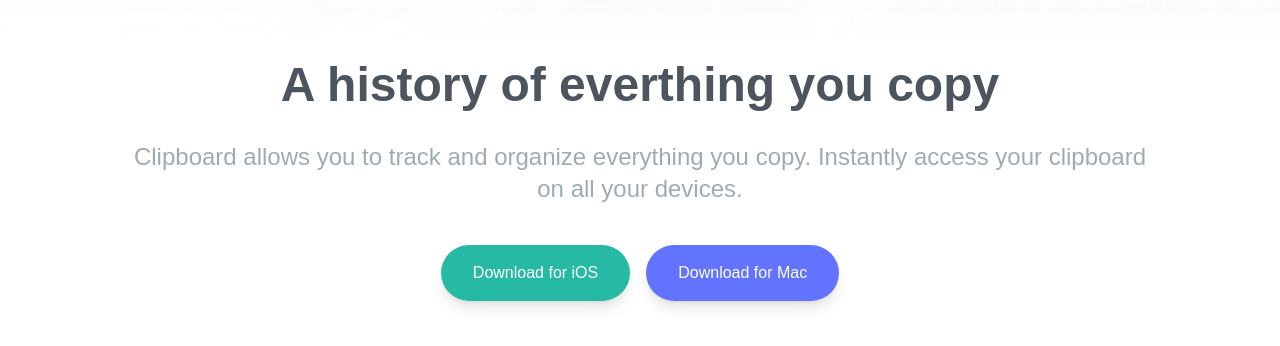
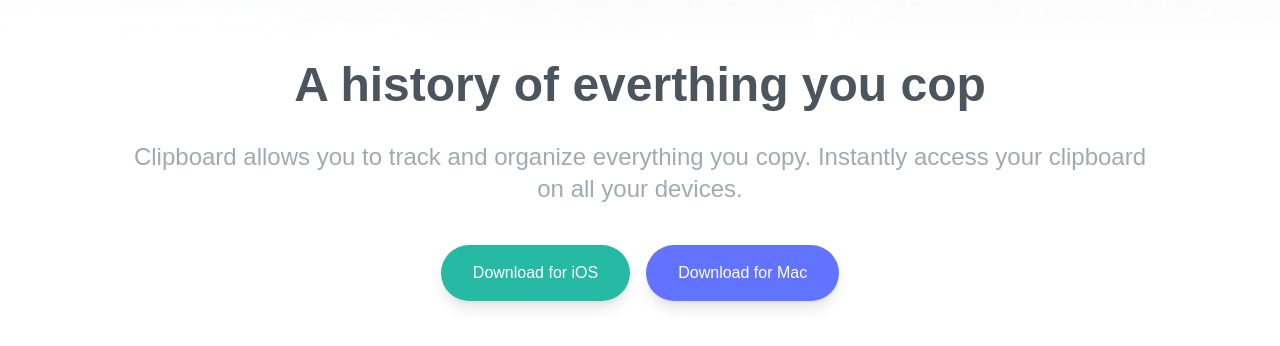
Before and after one commit to malikrehman18/clipboard, a website: page index.html in a window 1280 px wide. Shown: the part 276-622 px from the top of the page. Drawn offline with Linux system fonts and the light colour scheme; a web font is replaced by a local one.

Commit message:
checking

```diff
--- a/index.html
+++ b/index.html
@@ -19,7 +19,7 @@
       <div class="max-w-6xl mt-16 mx-auto text-center mb-40 px-16 pt-5">
         <img class="mx-auto my-16" src="/images/logo.svg" alt="" srcset="" />
         <h1 class="text-4xl md:text-5xl font-bold text-darkGrayishBlue mb-8">
-          A history of everthing you copy
+          A history of everthing you cop
         </h1>
         <p class="text-2xl mb-10 text-grayishBlue">
           Clipboard allows you to track and organize everything you copy.
```
